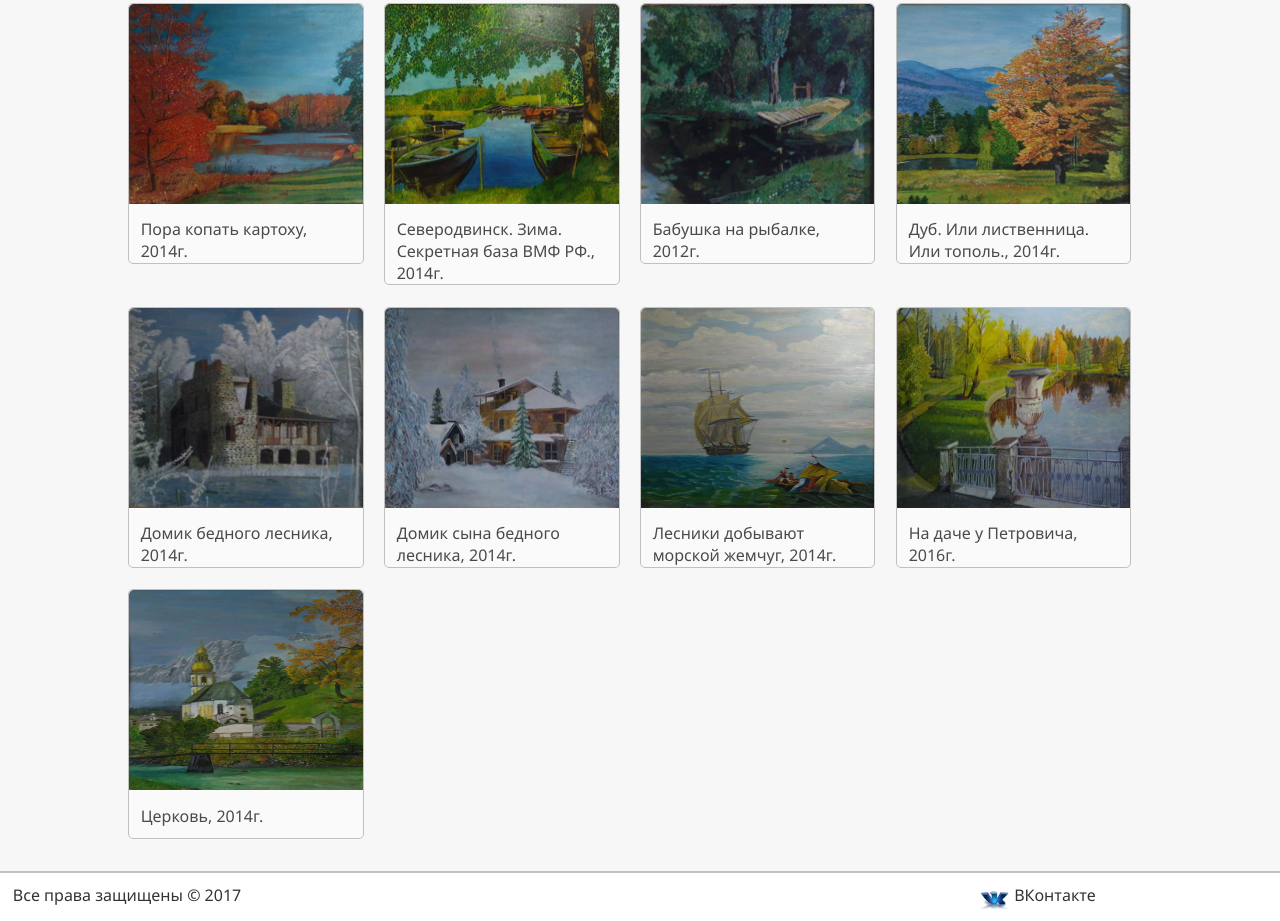
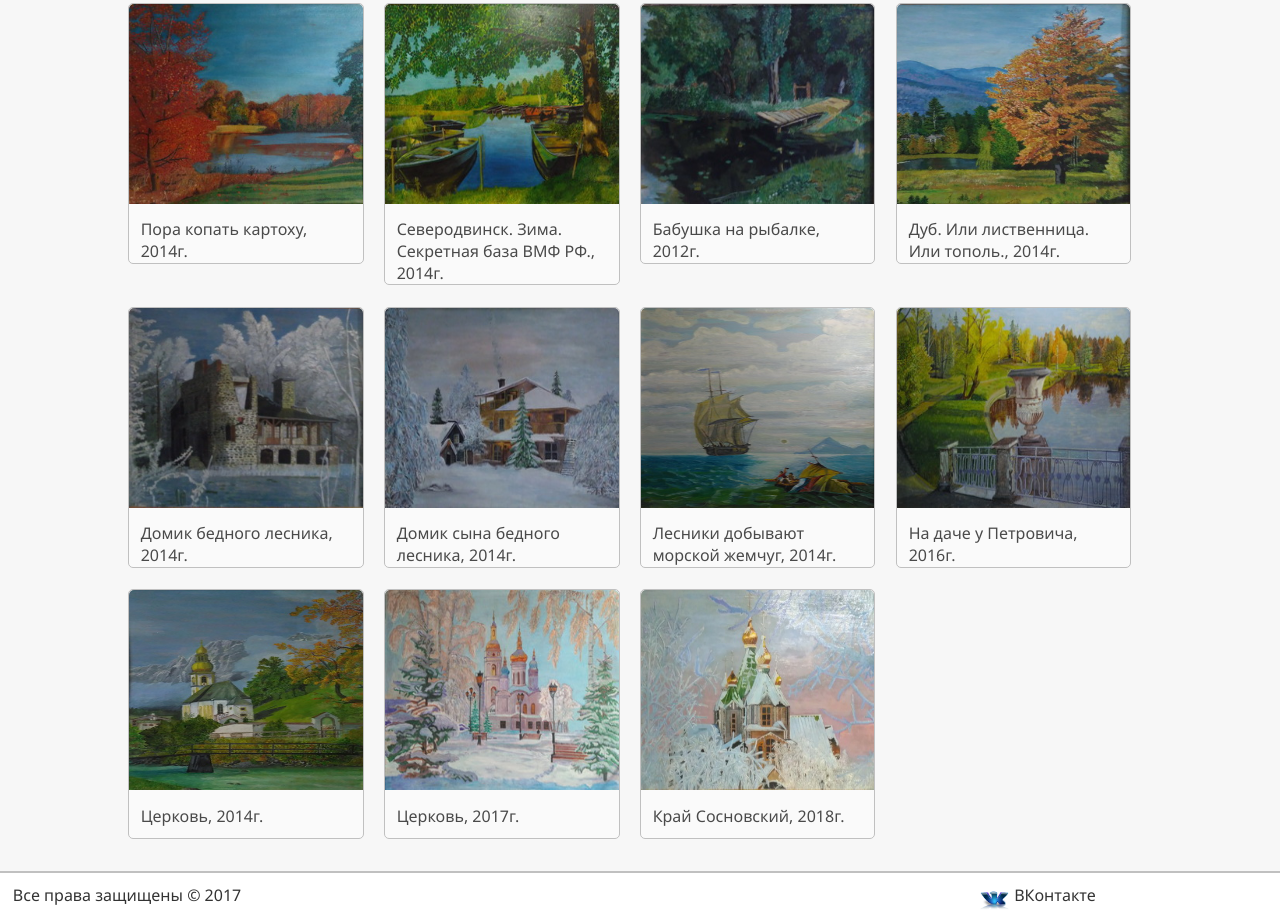
Before and after one commit to ArniFox/Shulikov, a plain HTML site: page index.html in a window 1280 px wide. Shown: the part 647-1568 px from the top of the page. Drawn offline with Linux system fonts and the light colour scheme.

Commit message:
Update index.html

```diff
--- a/index.html
+++ b/index.html
@@ -118,6 +118,15 @@
 				<h2>Церковь, 2014г.</h2>
 			</article>
 
+			<article>
+				<a  href="picture18.html" title="Нажмите для просмотра"><img src="img/hram2_t.jpg" alt="Изображение"  class="picture"></a>
+				<h2>Церковь, 2017г.</h2>
+			</article>
+
+			<article>
+				<a  href="picture19.html" title="Нажмите для просмотра"><img src="img/hram3_t.jpg" alt="Изображение"  class="picture"></a>
+				<h2>Край Сосновский, 2018г.</h2>
+			</article>
 
 			<div class="clear"><br></div>
 
```
